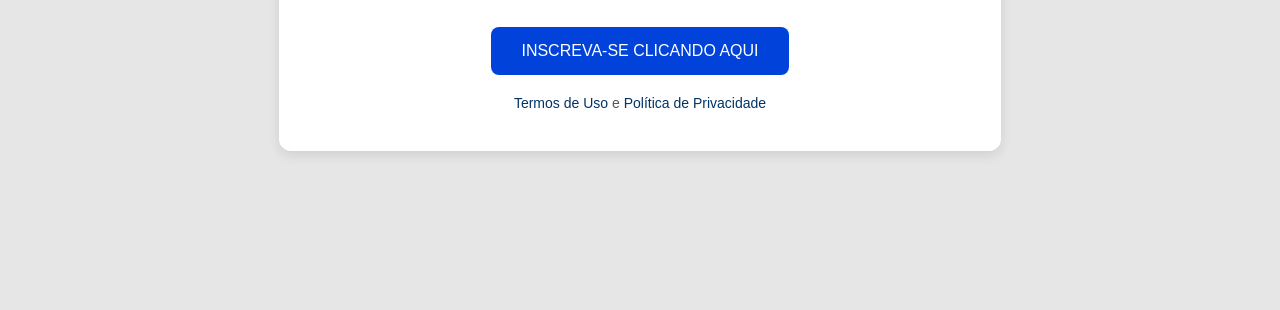
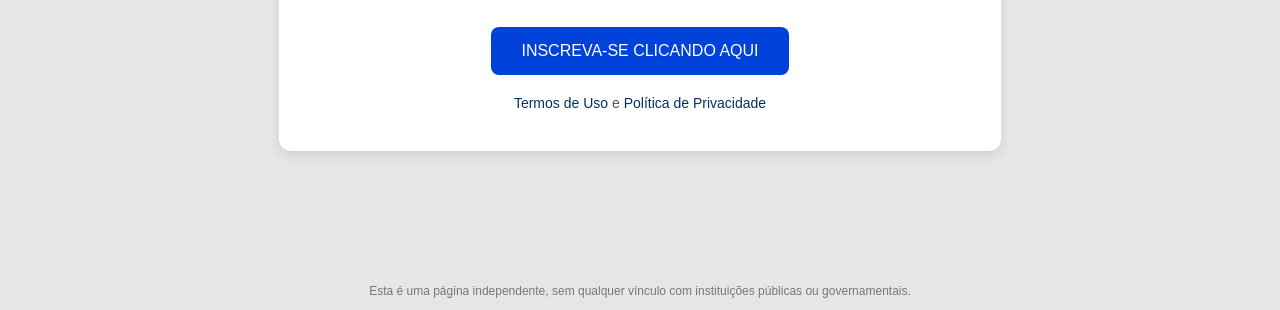
Before and after one commit to pedroaalvess/nenem-2.0, a plain HTML site: page confirme/index.html in a window 1280 px wide. Shown: the part 516-826 px from the top of the page. Before the commit the page ends 800 px from the top, so only its background shows below. Drawn offline with Linux system fonts and the light colour scheme.

Commit message:
Update index.html

```diff
--- a/confirme/index.html
+++ b/confirme/index.html
@@ -116,3 +116,8 @@
   </div>
 </body>
 </html>
+
+</div>
+
+<p style="font-size: 12px; color: #777; text-align: center;">
+  Esta é uma página independente, sem qualquer vínculo com instituições públicas ou governamentais.<br>
```
